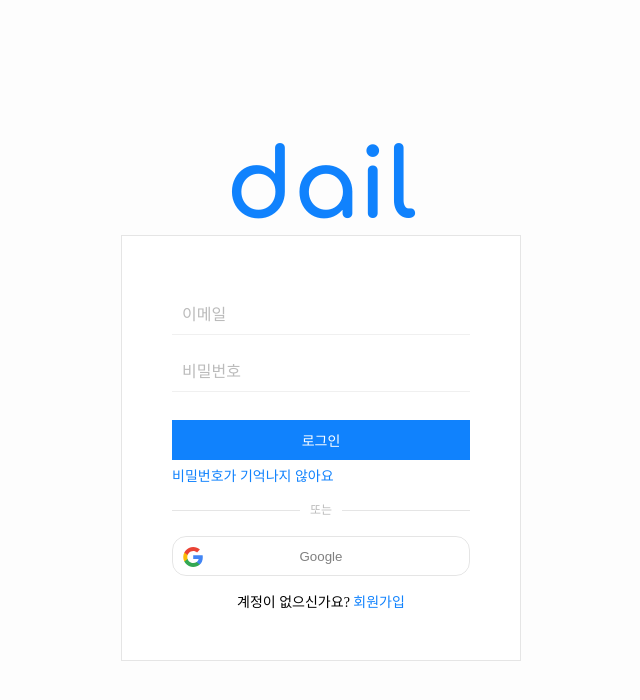
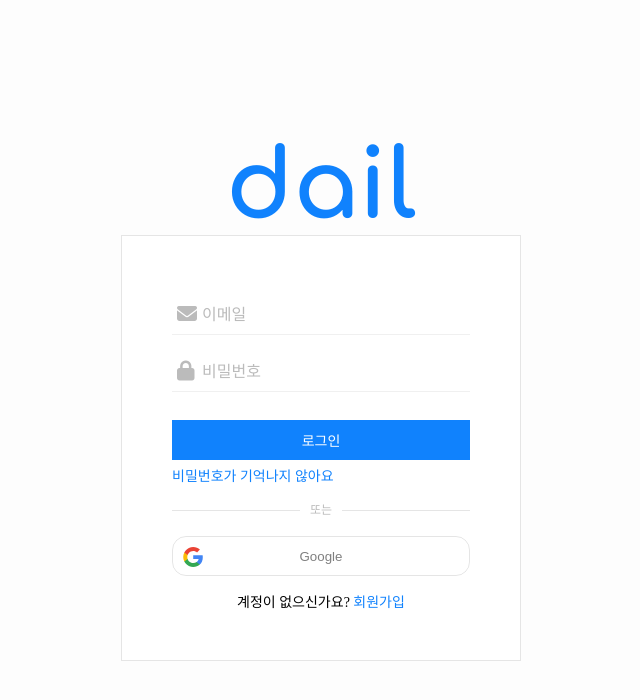
Before and after one commit to yuhwan-park/unnamed-project, a React (Create React App) app: page /signin in a window 1280 px wide. Shown: the top 700 px of the page, without its empty margins (319-959 px from the left). Built offline with nearby package versions, Linux system fonts and the light colour scheme; no server answers.

Commit message:
Style:: Input에 아이콘 추가

```diff
--- a/public/index.html
+++ b/public/index.html
@@ -7,7 +7,8 @@
   <style>
     @import url('https://fonts.googleapis.com/css2?family=Comfortaa:wght@700&display=swap');
   </style>
-  <title>React App</title>
+  <script src="https://kit.fontawesome.com/b85839e547.js" crossorigin="anonymous"></script>
+  <title>Dail</title>
 </head>
 
 <body>
--- a/src/components/AuthForm.tsx
+++ b/src/components/AuthForm.tsx
@@ -1,5 +1,10 @@
 import { useFormContext } from 'react-hook-form';
-import { ErrorMessage, SubmitInput, TextInput } from '../defaultStyle/SignPage';
+import {
+  ErrorMessage,
+  InputContainer,
+  SubmitInput,
+  TextInput,
+} from '../defaultStyle/SignPage';
 import { IFormData } from '../types';
 
 interface IAuthFormProps {
@@ -14,12 +19,17 @@ function AuthForm({ isSignUp }: IAuthFormProps) {
   return (
     <>
       {isSignUp ? (
+        <InputContainer>
+          <i className="fa-solid fa-user"></i>
           <TextInput
             {...register('nickname')}
             type="text"
             placeholder="닉네임 (선택사항)"
           />
+        </InputContainer>
       ) : null}
+      <InputContainer>
+        <i className="fa-solid fa-envelope"></i>
         <TextInput
           {...register('email', {
             required: {
@@ -34,9 +44,12 @@ function AuthForm({ isSignUp }: IAuthFormProps) {
           type="text"
           placeholder="이메일"
         />
+      </InputContainer>
       <ErrorMessage>
         {errors.email?.message ? errors.email.message : null}
       </ErrorMessage>
+      <InputContainer>
+        <i className="fa-solid fa-lock"></i>
         <TextInput
           {...register('password', {
             required: {
@@ -51,6 +64,7 @@ function AuthForm({ isSignUp }: IAuthFormProps) {
           type="password"
           placeholder="비밀번호"
         />
+      </InputContainer>
       <ErrorMessage>
         {errors.password?.message ? errors.password.message : null}
       </ErrorMessage>
--- a/src/defaultStyle/SignPage.ts
+++ b/src/defaultStyle/SignPage.ts
@@ -70,8 +70,8 @@ export const ErrorMessage = styled.div`
 `;
 
 export const TextInput = styled.input`
-  padding: 10px;
-  padding-top: 20px;
+  padding: 20px 10px 10px 30px;
+  width: 100%;
   font-size: ${props => props.theme.fontSize.large};
   border: none;
   border-bottom: 1px solid rgba(0, 0, 0, 0.06);
@@ -99,3 +99,20 @@ export const Form = styled.form`
   display: flex;
   flex-direction: column;
 `;
+
+export const InputContainer = styled.div`
+  position: relative;
+  i {
+    position: absolute;
+    top: 18px;
+    left: 5px;
+    font-size: 20px;
+    color: #bbb;
+    transition: color 0.25s ease-in-out;
+  }
+  &:focus-within {
+    i {
+      color: ${props => props.theme.dailColor};
+    }
+  }
+`;
--- a/src/routes/RequestUpdatePassword.tsx
+++ b/src/routes/RequestUpdatePassword.tsx
@@ -8,6 +8,7 @@ import {
   ErrorMessage,
   Form,
   FormContainer,
+  InputContainer,
   LinkStyle,
   Logo,
   SubmitInput,
@@ -40,6 +41,8 @@ function RequestUpdatePassword() {
           </Message>
         ) : (
           <Form onSubmit={handleSubmit(onSubmitEmail)}>
+            <InputContainer>
+              <i className="fa-solid fa-envelope"></i>
               <TextInput
                 type="text"
                 {...register('email', {
@@ -54,6 +57,7 @@ function RequestUpdatePassword() {
                 })}
                 placeholder="이메일"
               />
+            </InputContainer>
             <ErrorMessage>
               {errors.email?.message ? errors.email.message : null}
             </ErrorMessage>
```
Lines whose indentation alone changed are shown as unchanged.
